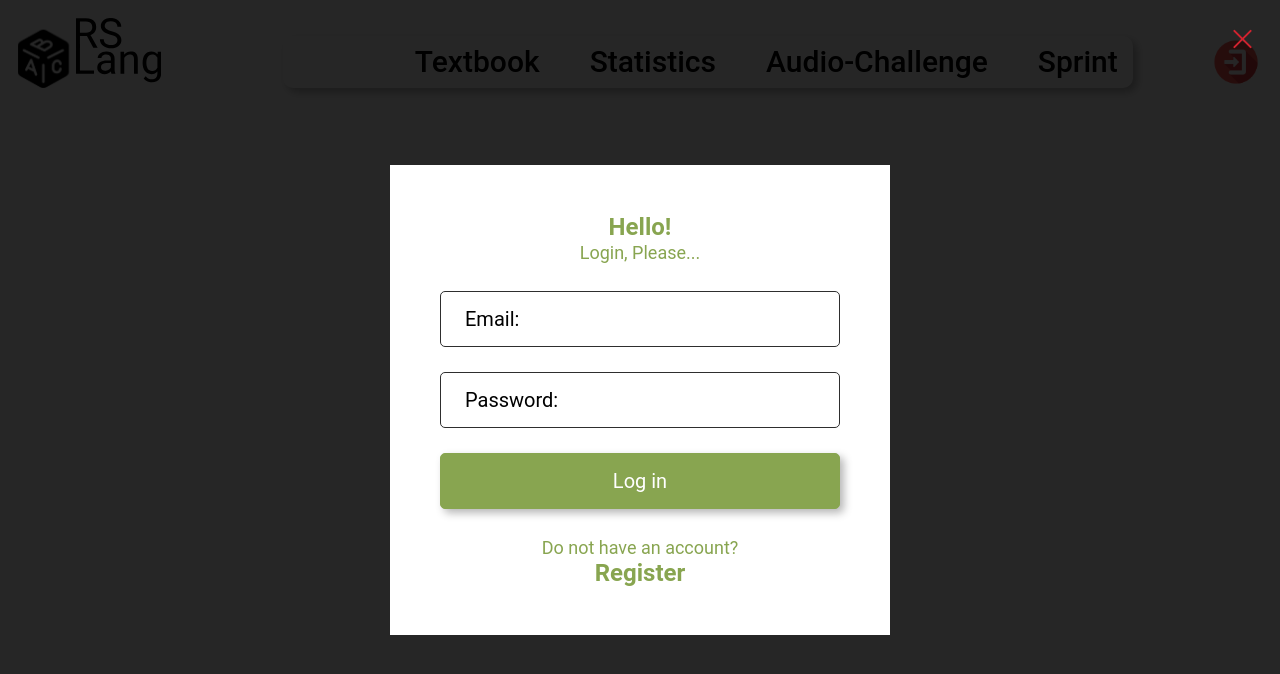
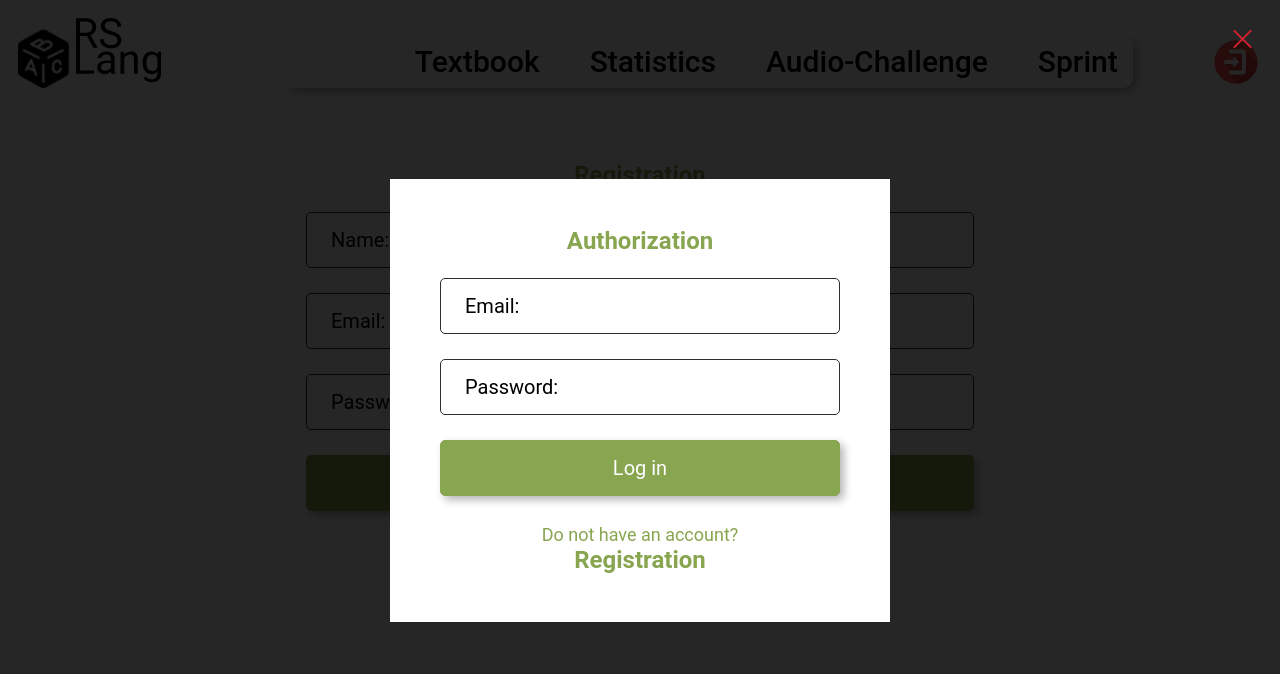
Before and after one commit to Gibr/rslang, a React (Create React App) app: page /auth in a window 1280 px wide. Both pictures are taken after a click on the button "register". Shown: the top 674 px of the page. Built offline with nearby package versions, Linux system fonts and the light colour scheme.

Commit message:
feat: update authorization, add registration

```diff
--- /dev/null
+++ b/src/components/Forms/AuthForm.tsx
@@ -0,0 +1,40 @@
+import React from 'react';
+import './Form.scss';
+import { useDispatch } from 'react-redux';
+import { NavLink } from 'react-router-dom';
+import AppRoutes from '../../app/constants/routes';
+import InputText from '../Inputs/InputText';
+import InputEmail from '../Inputs/InputEmail';
+import InputPassword from '../Inputs/InputPassword';
+import InputSubmit from '../Inputs/InputSubmit';
+import { switchPopup } from '../LoginBtn/LoginBtnSlice';
+
+function PopupForm(): JSX.Element {
+  const dispatch = useDispatch();
+
+  return (
+    <form action="" className="form">
+      <div className="form-row">
+        <div className="form-title">Registration</div>
+      </div>
+      <InputText />
+      <InputEmail />
+      <InputPassword />
+      <InputSubmit />
+      <div className="form-row">
+        <div className="form-text">Do you already have an account?</div>
+        <NavLink
+          to={AppRoutes.AUTH}
+          className="form-title"
+          onClick={() => {
+            dispatch(switchPopup());
+          }}
+        >
+          Authorization
+        </NavLink>
+      </div>
+    </form>
+  );
+}
+
+export default PopupForm;
--- a/src/components/Form/Form.tsx
+++ b/src/components/Forms/PopupForm.tsx
@@ -1,33 +1,38 @@
 import React from 'react';
 import './Form.scss';
+import { useDispatch } from 'react-redux';
+import { NavLink } from 'react-router-dom';
 import AppRoutes from '../../app/constants/routes';
 import InputEmail from '../Inputs/InputEmail';
 import InputPassword from '../Inputs/InputPassword';
 import InputSubmit from '../Inputs/InputSubmit';
+import { switchPopup } from '../LoginBtn/LoginBtnSlice';
 
-function Form(): JSX.Element {
+function PopupForm(): JSX.Element {
+  const dispatch = useDispatch();
+
   return (
     <form action="" className="form">
       <div className="form-row">
-        <div className="form-title">Hello!</div>
-        <div className="form-text">Login, Please...</div>
+        <div className="form-title">Authorization</div>
       </div>
       <InputEmail />
       <InputPassword />
       <InputSubmit />
       <div className="form-row">
         <div className="form-text">Do not have an account?</div>
-        <a
-          href={AppRoutes.AUTH}
+        <NavLink
+          to={AppRoutes.AUTH}
           className="form-title"
-          target="_blank"
-          rel="noreferrer"
+          onClick={() => {
+            dispatch(switchPopup());
+          }}
         >
-          Register
-        </a>
+          Registration
+        </NavLink>
       </div>
     </form>
   );
 }
 
-export default Form;
+export default PopupForm;
--- a/src/components/Popup/Popup.tsx
+++ b/src/components/Popup/Popup.tsx
@@ -1,7 +1,7 @@
 import React from 'react';
 import { useDispatch } from 'react-redux';
 import './Popup.scss';
-import Form from '../Form/Form';
+import PopUporm from '../Forms/PopupForm';
 import { switchPopup } from '../LoginBtn/LoginBtnSlice';
 
 function Popup(): JSX.Element {
@@ -18,7 +18,7 @@ function Popup(): JSX.Element {
         }}
       />
       <div className="popup__container">
-        <Form />
+        <PopUporm />
       </div>
     </div>
   );
--- a/src/pages/Auth/Auth.tsx
+++ b/src/pages/Auth/Auth.tsx
@@ -1,8 +1,13 @@
 import './Auth.scss';
 import React from 'react';
+import AuthForm from '../../components/Forms/AuthForm';
 
 function Auth(): JSX.Element {
-  return <main className="page-wrapper auth__page-wrapper" />;
+  return (
+    <main className="page-wrapper auth__page-wrapper">
+      <AuthForm />
+    </main>
+  );
 }
 
 export default Auth;
--- a/src/styles/base.scss
+++ b/src/styles/base.scss
@@ -22,3 +22,9 @@ body {
   flex-grow: 1;
   width: 100%;
 }
+
+.auth__page-wrapper {
+  margin: 0 auto;
+  padding: 25px 0;
+  max-width: 768px;
+}
```
Also changed, not shown: src/components/Forms/Form.scss (renamed from src/components/Form/Form.scss).
